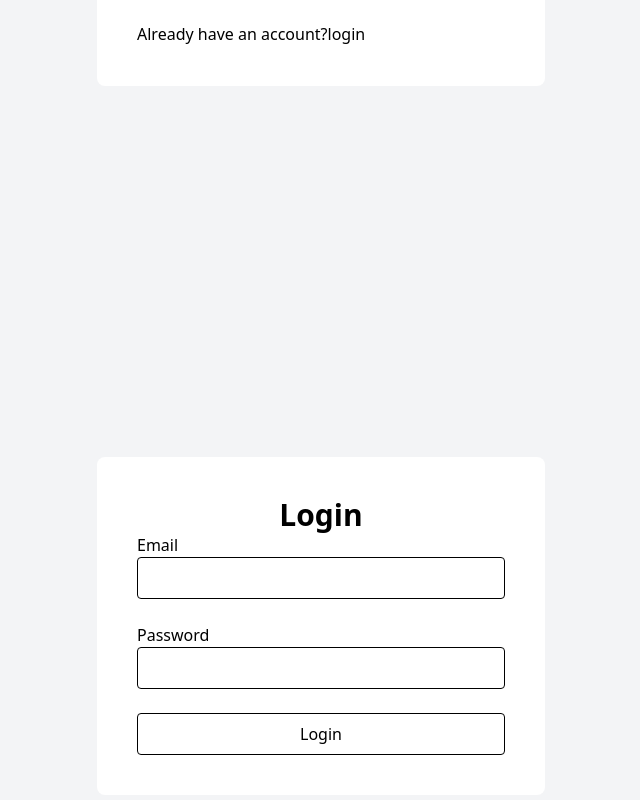
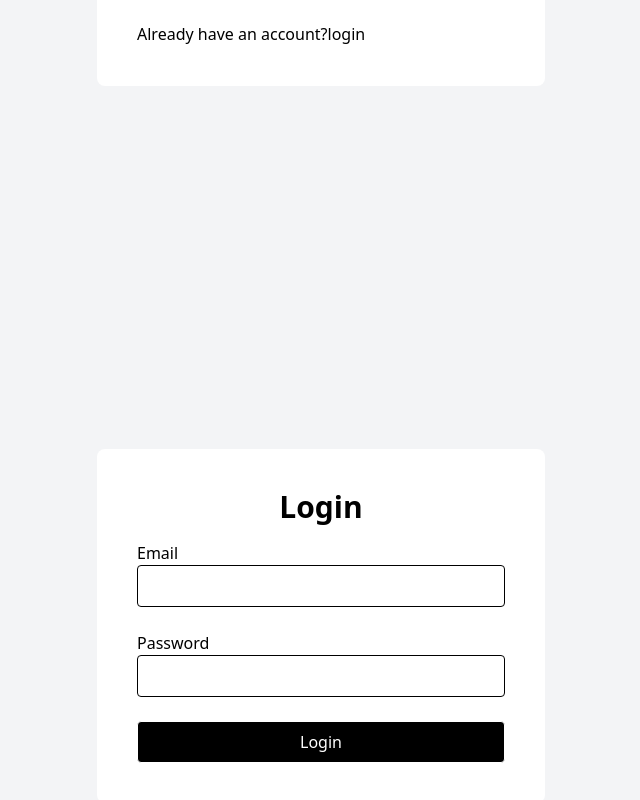
Before and after one commit to MuhammadDilshad532/ecommerce-redux-api-practice, a React (Vite) app: page / in a window 1280 px wide. Shown: the part 574-1374 px from the top of the page, without its empty margins (319-959 px from the left). Built offline with nearby package versions, Linux system fonts and the light colour scheme; no server answers.

Commit message:
login fixe error but not fix

```diff
--- a/src/Api/Auth/Auth.jsx
+++ b/src/Api/Auth/Auth.jsx
@@ -1,10 +1,6 @@
 import axiosClient from "../axiosClient";
 
 class AuthApi {
-  static signUp(data) {
-    return axiosClient.post("/auth/signup", data);
-  }
-
   static login(data) {
     return axiosClient.post("/auth/login", data);
   }
--- a/src/Api/axiosClient.jsx
+++ b/src/Api/axiosClient.jsx
@@ -18,14 +18,4 @@ axiosClient.interceptors.request.use(
   (error) => Promise.reject(error)
 );
 
-axiosClient.interceptors.response.use(
-  (response) => response,
-  (error) => {
-    if (error.response?.status === 401) {
-      localStorage.removeItem("token");
-    }
-    return Promise.reject(error);
-  }
-);
-
 export default axiosClient;
--- a/src/Components/Auth/Login.jsx
+++ b/src/Components/Auth/Login.jsx
@@ -27,32 +27,46 @@ const Login = () => {
   setError("");
 
   try {
-      const res = await AuthApi.login({
-        email: formData.email,
-        password: formData.password,
-      });
+    const res = await AuthApi.login(formData);
 
-      if (res.data.token) {
-        localStorage.setItem("token", res.data.token);
+    console.log("LOGIN RESPONSE ", res.data);
+
+    const token = res.data?.data?.token;
+
+    if (!token) {
+      throw new Error("Token missing from response");
     }
 
-      dispatch(setAuthData(res.data.user));
+
+    localStorage.setItem("token", token);
+
+
+    dispatch(setAuthData({}));
+
     alert("Login successful");
+
   } catch (err) {
-      setError(err.response?.data?.message || "Login failed");
+    console.error("LOGIN ERROR ", err.response || err.message);
+
+    setError(
+      err.response?.data?.message ||
+      err.message ||
+      "Login failed"
+    );
   } finally {
     setLoading(false);
   }
 };
+
 
   return (
     <div className="min-h-screen flex items-center justify-center bg-gray-100">
       <div className="max-w-md w-full bg-white p-10 rounded-lg">
         <h1 className="text-center text-3xl font-bold">Login</h1>
 
-        {error && <p className="text-red-500">{error}</p>}
+        {error && <p className="text-red-500 text-center">{error}</p>}
 
-        <form onSubmit={handleSubmit} className="space-y-6">
+        <form onSubmit={handleSubmit} className="space-y-6 mt-4">
           <div>
             <label>Email</label>
             <input
@@ -61,7 +75,7 @@ const Login = () => {
               value={formData.email}
               onChange={handleChange}
               required
-              className="w-full px-3 py-2 border rounded"
+              className="w-full px-3 py-2 border rounded focus:outline-none focus:ring"
             />
           </div>
 
@@ -73,11 +87,14 @@ const Login = () => {
               value={formData.password}
               onChange={handleChange}
               required
-              className="w-full px-3 py-2 border rounded"
+              className="w-full px-3 py-2 border rounded focus:outline-none focus:ring"
             />
           </div>
 
-          <button disabled={loading} className="w-full py-2 border rounded">
+          <button
+            disabled={loading}
+            className="w-full py-2 border rounded bg-black text-white disabled:opacity-50"
+          >
             {loading ? "Logging in..." : "Login"}
           </button>
         </form>
```
Lines whose indentation alone changed are shown as unchanged.
